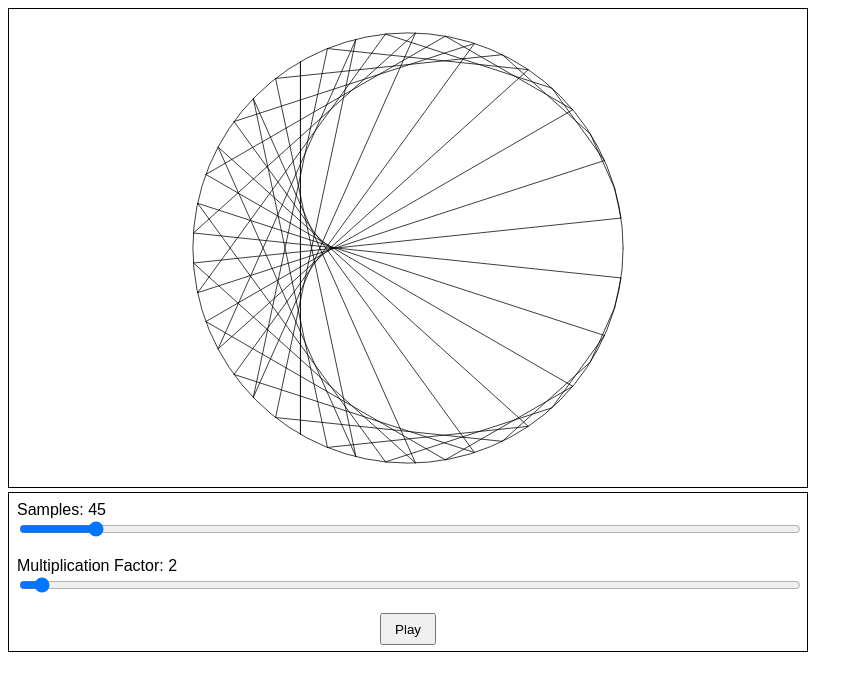
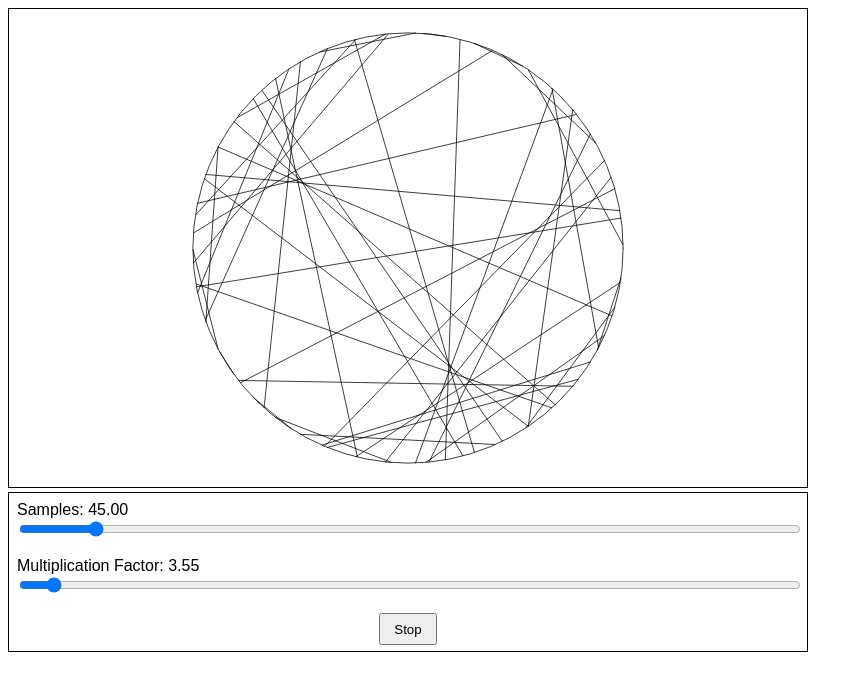
Before and after one commit to jlg-formation/tsr-dec-2022, a website built with Vite: page front/index.html in a window 1280 px wide. Both pictures are taken after a click on the button "Play". Shown: the whole page, without its empty margins (0-863 px from the left). Built offline with nearby package versions, Linux system fonts and the light colour scheme.

Commit message:
dev: added play button

```diff
--- a/front/index.html
+++ b/front/index.html
@@ -15,11 +15,11 @@
     <div class="command">
       <label class="samples">
         <div>Samples: <span>45</span></div>
-        <input type="range" min="0" max="500" step="1" />
+        <input type="range" min="0" max="500" />
       </label>
       <label class="multiplicationFactor">
         <div>Multiplication Factor: <span>34</span></div>
-        <input type="range" min="0" max="100" step="1" />
+        <input type="range" min="0" max="100" />
       </label>
       <button>Play</button>
     </div>
--- a/front/src/Command.ts
+++ b/front/src/Command.ts
@@ -1,9 +1,11 @@
+import { step } from "./constants";
 import { Config } from "./interfaces/Config";
-import { querySelector } from "./misc";
+import { querySelector, sleep } from "./misc";
 
 export class Command {
   callback: (newConfig: any) => void = () => {};
   config: Config;
+  isPlaying = false;
 
   constructor(config: Config) {
     this.config = config;
@@ -18,27 +20,55 @@ export class Command {
         `div.command label.${key} input`
       ) as HTMLInputElement;
       sliderElt.addEventListener("input", () => {
-        console.log("sliderElt.value: ", sliderElt.value);
         this.config[key] = +sliderElt.value;
         this.render();
         this.callback(this.config);
       });
     }
+    querySelector("div.command button").addEventListener("click", () => {
+      console.log("click");
+      this.isPlaying = !this.isPlaying;
+      this.render();
+      if (this.isPlaying) {
+        this.play();
+      }
+    });
   }
 
   onUpdate(callback: (newConfig: any) => void) {
     this.callback = callback;
   }
 
+  async play() {
+    while (this.isPlaying) {
+      await sleep(18);
+      this.config.multiplicationFactor += step;
+      if (this.config.multiplicationFactor > 100) {
+        this.config.multiplicationFactor = 0;
+      }
+      this.config.multiplicationFactor =
+        Math.round(this.config.multiplicationFactor * 100) / 100;
+      this.render();
+      this.callback(this.config);
+    }
+  }
+
   render() {
     const configKeys: (keyof Config)[] = ["samples", "multiplicationFactor"];
     for (const key of configKeys) {
       const elt = querySelector(`div.command label.${key} span`);
-      elt.innerHTML = this.config[key] + "";
+      elt.innerHTML = this.config[key].toFixed(2);
       const sliderElt = querySelector(
         `div.command label.${key} input`
       ) as HTMLInputElement;
       sliderElt.value = this.config[key] + "";
     }
+    querySelector("div.command button").innerHTML = this.isPlaying
+      ? "Stop"
+      : "Play";
+    const input = querySelector(
+      "div.command label.multiplicationFactor input"
+    ) as HTMLInputElement;
+    input.step = step + "";
   }
 }
--- a/front/src/constants.ts
+++ b/front/src/constants.ts
@@ -7,3 +7,5 @@ export const c0: Point = {
 };
 export const r0 = 45;
 export const r1 = 0.1;
+
+export const step = 0.01;
--- a/front/src/main.ts
+++ b/front/src/main.ts
@@ -13,7 +13,7 @@ board.setConfig(config);
 board.draw();
 
 const command = new Command(config);
-console.log("command: ", command);
+
 command.onUpdate((newConfig) => {
   board.setConfig(newConfig);
   board.redraw();
--- a/front/src/misc.ts
+++ b/front/src/misc.ts
@@ -5,3 +5,9 @@ export const querySelector = (cssSelector: string): Element => {
   }
   return elt;
 };
+
+export const sleep = (delayMs: number) => {
+  return new Promise<void>((resolve) => {
+    setTimeout(resolve, delayMs);
+  });
+};
```
